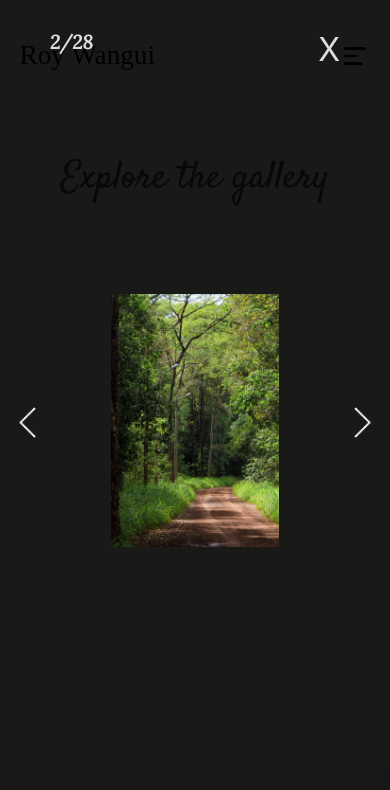
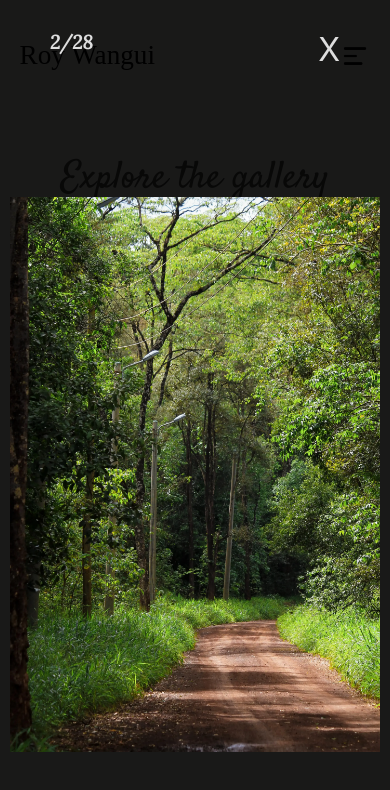
Before and after one commit to MartinMurithi/Photography-Portfolio, a React (Create React App) app: page /gallery in a window 390 px wide. Both pictures are taken after a click on the element 97 px from the left and 503 px from the top of the page. Shown: the top 790 px of the page. Built offline with nearby package versions, Linux system fonts and the light colour scheme; a web font is replaced by a local one.

Commit message:
Swipe Lightbox

```diff
--- a/src/components/light-box/LightBox.css
+++ b/src/components/light-box/LightBox.css
@@ -16,7 +16,11 @@
   width: 70%;
   padding: 10px;
   position: relative;
+}
 
+.counter-closeBtn{
+  display: flex;justify-content: space-between;
+  align-items: center;
 }
 
 .closeBtn {
@@ -26,9 +30,10 @@
   cursor: pointer;
   font-size: 2rem;
   color: #dedede;
+  z-index: 888;
 }
 
-.imageCounter{
+.imageCounter {
   position: absolute;
   top: 30px;
   left: 50px;
@@ -50,7 +55,6 @@
   object-fit: contain;
   object-position: center;
   aspect-ratio: 1;
-
 }
 
 @keyframes slide {
@@ -67,3 +71,19 @@
   cursor: pointer;
   margin: 0 auto;
 }
+
+@media only screen and (max-width: 768px) {
+ .lightBox {
+    width: 100%;
+    height: 80%;
+  }
+
+.lightBoxImg {
+    height: 100vh; /* 100% of the viewport height for mobile */
+  }
+
+  .prevBtn,
+  .nextBtn{
+    display: none;
+  }
+}
--- a/src/components/light-box/LightBox.jsx
+++ b/src/components/light-box/LightBox.jsx
@@ -12,11 +12,12 @@ function LightBox({
 }) {
   return (
     <div className="lightBoxBackdrop">
-      <p className="imageCounter">{currentImgIndex + "/" + totalImages}</p>
+      <div className="counter-closeBtn">      <p className="imageCounter">{currentImgIndex + "/" + totalImages}</p>
 
       <div className="closeBtn" onClick={onClose}>
         X
       </div>
+</div>
 
       <img
         src="/assets/icons8-less-than-50.png"
```
Lines whose indentation alone changed are shown as unchanged.
